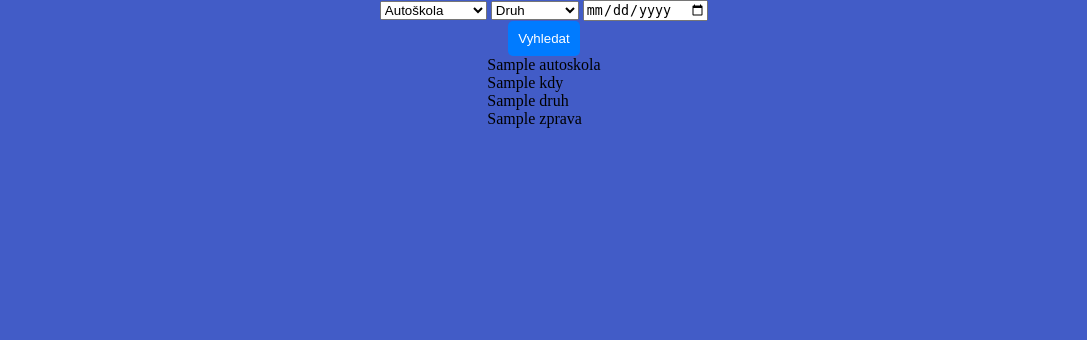
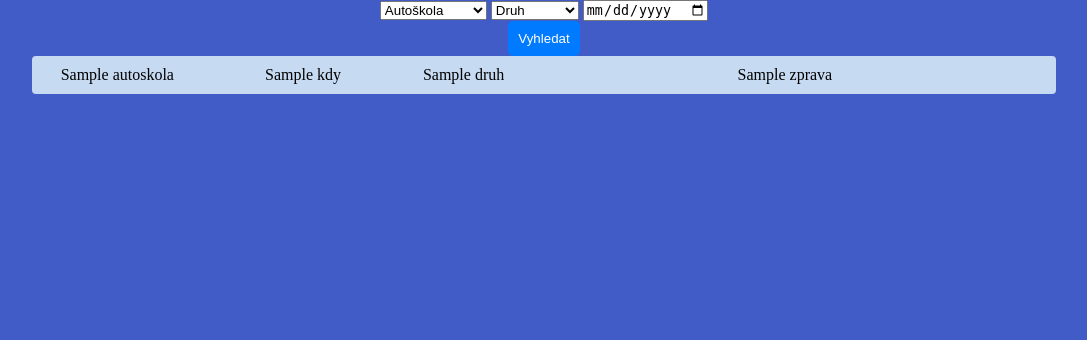
Before and after one commit to Yorrii/Rezervacni-system, a Python web app: template Code/templates/logs.html in a window 1280 px wide. Shown: the part 80-420 px from the top of the page, without its empty margins (96-1183 px from the left). Run offline with Jinja, Linux system fonts and the light colour scheme; the template is opened without the code that fills it: most values are stand-ins (such as "Sample title", 1, 10 or a date in 2020).

Commit message:
Modely a styly
...

```diff
--- a/Code/database.py
+++ b/Code/database.py
@@ -48,7 +48,7 @@ class Autoskola(db.Model):
     adresa_u = db.Column('adresa_ucebny', db.String(100), nullable=True)
 
     zaci = db.relationship('Zak', backref='autoskola', lazy=True)
-    zaznami = db.relationship('Zaznam', backref='autoskoly', lazy=True)
+    zaznamy = db.relationship('Zaznam', backref='autoskola', lazy=True)
 
 
 class Komisar(db.Model):
@@ -102,6 +102,7 @@ class Zaznam(db.Model):
     zprava = db.Column('zprava', db.Text, nullable=True)
     id_autoskoly = db.Column('id_autoskoly', db.Integer, db.ForeignKey('autoskoly.id'), nullable=True)
 
+
 class Vozidlo(db.Model):
     __tablename__ = 'vozidla'
 
--- a/Code/static/styles.css
+++ b/Code/static/styles.css
@@ -414,3 +414,28 @@ button:hover {
 .bell-icon {
     cursor: pointer;
 }
+
+.logs-container {
+    display: flex;
+    flex-direction: column; /* Zajistí, že logy budou pod sebou */
+    gap: 10px; /* Mezera mezi jednotlivými logy */
+    align-items: center; /* Centrovaní obsahu na střed */
+    width: 100%;
+    background-color: #C6DAF2;
+    border-radius: 4px;
+}
+
+.log {
+    display: grid;
+    grid-template-columns: 15% 20% 10% 1fr;
+    gap: 10px;
+    width: 100%; /* Nastaví pevnou šířku pro každý log */
+    padding: 10px;
+    box-sizing: border-box;
+    text-align: center;
+    font-family: 'Work Sans';
+}
+
+.log-zprava:nth-child(4) {
+    white-space: nowrap;
+  }
```
